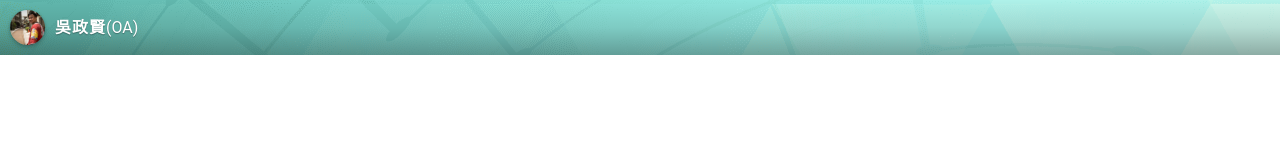
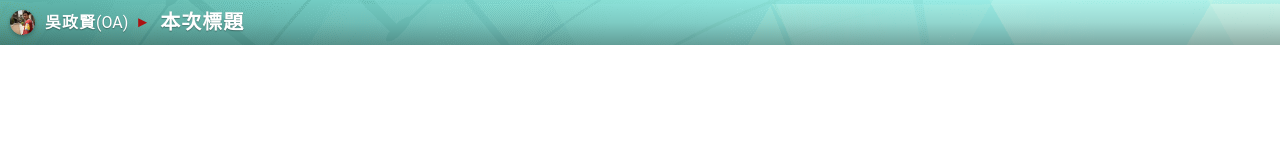
Before and after one commit to comdan66/www.livecoding.tw, a plain HTML site: page oa.html in a window 1280 px wide. Drawn offline with Linux system fonts and the light colour scheme.

Commit message:
Fix code.

```diff
--- a/oa.html
+++ b/oa.html
@@ -19,6 +19,8 @@
         <img src='img/oa.jpg' />
       </div>
       <div class='name'>吳政賢<span>(OA)</span></div>
+      <div>►</div>
+      <div class='title'></div>
     </div>
   </body>
 </html>
--- a/scss/frame.scss
+++ b/scss/frame.scss
@@ -42,8 +42,8 @@ html {
   position: relative;
   display: inline-block;
   width: 100%;
-  height: 55px;
-  line-height: 35px;
+  height: 45px;
+  line-height: 25px;
   @include clearfix();
   padding: 10px;
   background: image-url('banner.png', false, false);
@@ -68,8 +68,8 @@ html {
     z-index: 2;
   }
   .avatar {
-    width: 35px;
-    height: 35px;
+    width: 25px;
+    height: 25px;
     overflow: hidden;
     @include border-radius(50%);
     @include box-shadow(0 0 2px rgba(0,0,0,0.12), 0 2px 4px rgba(0,0,0,0.24));
@@ -79,7 +79,7 @@ html {
     }
   }
   .name {
-    width: 130px;
+    max-width: 130px;
     padding-left: 10px;
     text-align: left;
 
@@ -95,6 +95,23 @@ html {
       font-weight: normal;
       letter-spacing: 0;
     }
+    + * {
+      padding-left: 7px;
+      font-size: 15px;
+      color: rgba(171, 18, 18, 1.00);
+    }
+  }
+  .title {
+    padding-left: 10px;
+    &:before {
+      content: '本次標題';
+
+      font-weight: bold;
+      color: white;
+      font-size: 20px;
+      letter-spacing: 1px;
+      @include text-shadow(0 1px 1px rgba(0,0,0,.3));
+    }
   }
 
 }
```
Also changed, not shown: css/frame.css, img/avatar.png (added), js/frame.js.
